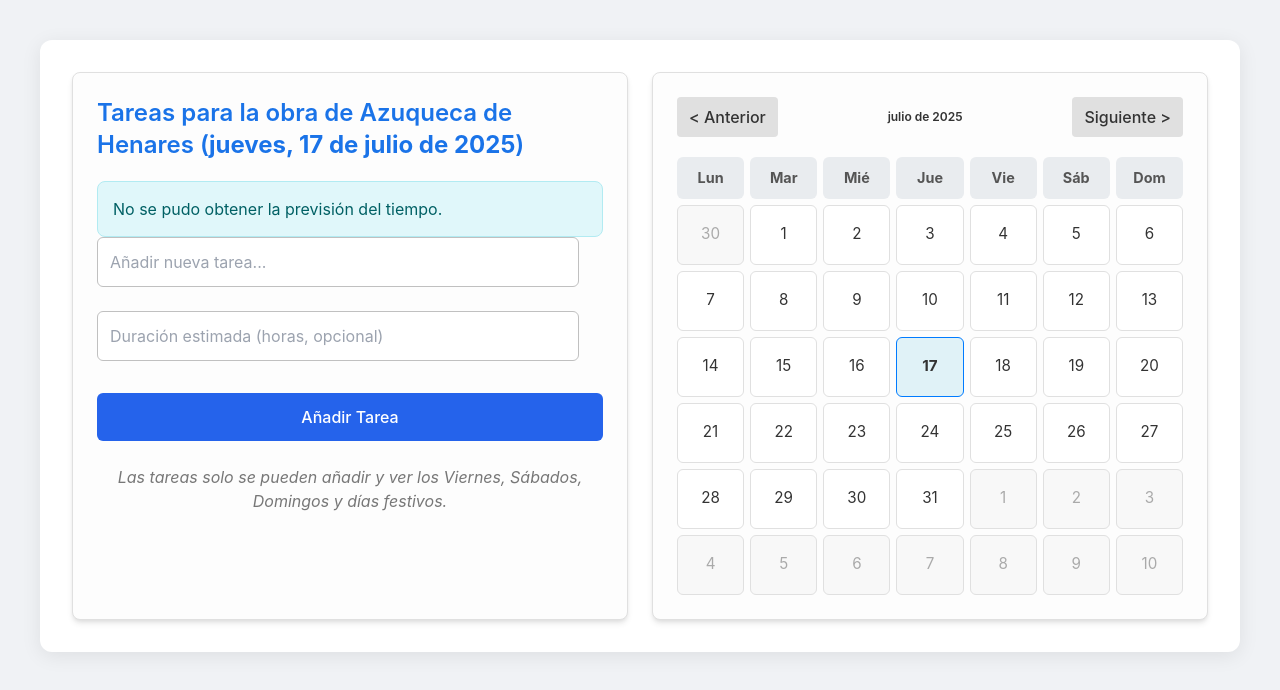
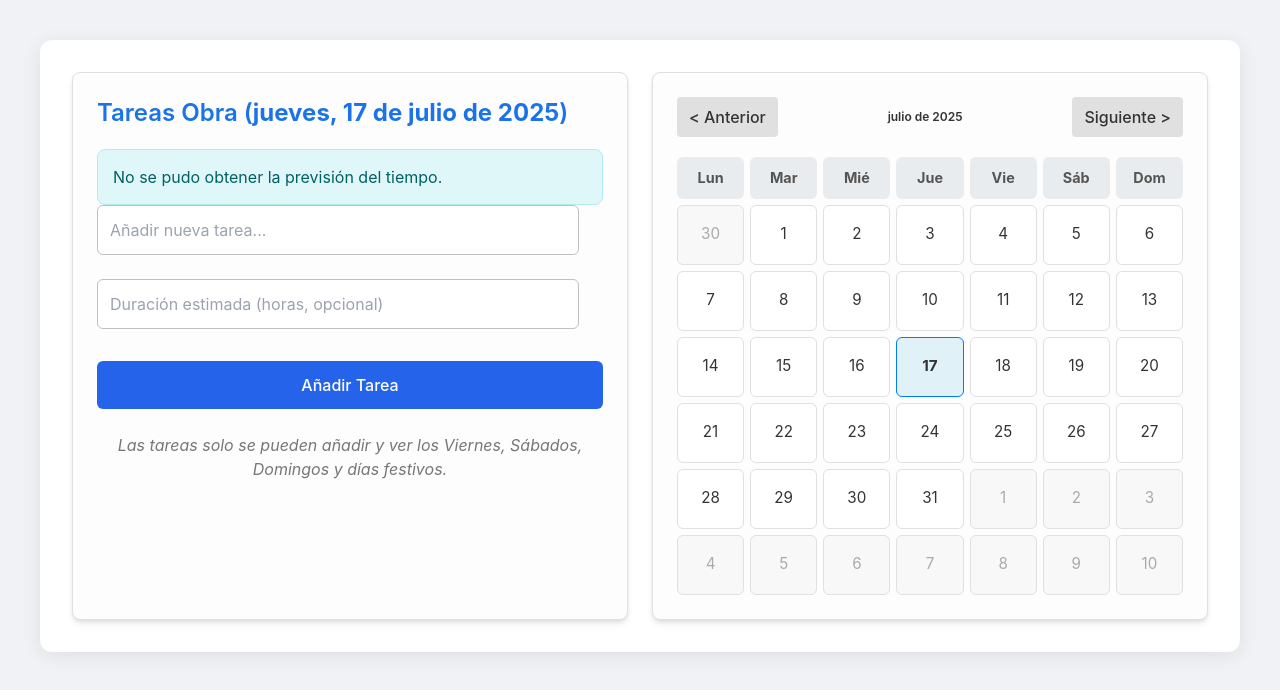
Before and after one commit to desarrolladormadrid/tareas_obra, a plain HTML site: page index.html in a window 1280 px wide. Drawn offline with nearby package versions, Linux system fonts and the light colour scheme; no server answers.

Commit message:
Update index.html

```diff
--- a/index.html
+++ b/index.html
@@ -280,7 +280,7 @@
 <body>
     <div class="container">
         <div class="task-section rounded-lg shadow-md">
-            <h2 class="text-2xl mb-4">Tareas para la obra de Azuqueca de Henares (<span id="selectedDateDisplay" class="font-bold"></span>)</h2>
+            <h2 class="text-2xl mb-4">Tareas Obra (<span id="selectedDateDisplay" class="font-bold"></span>)</h2>
             <div id="messageBox" class="message-box"></div>
 
             <div id="weatherInfo" class="weather-info">
```
